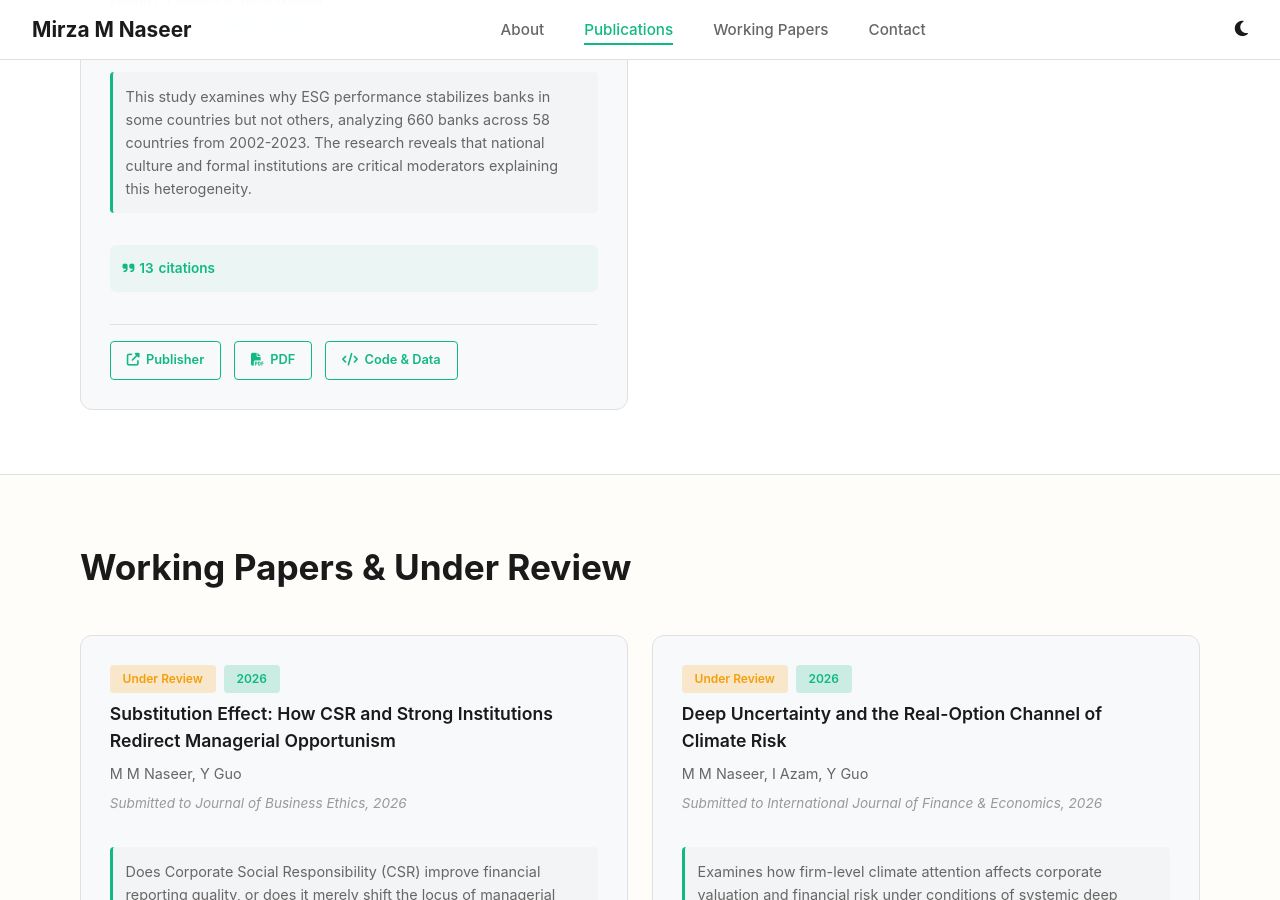
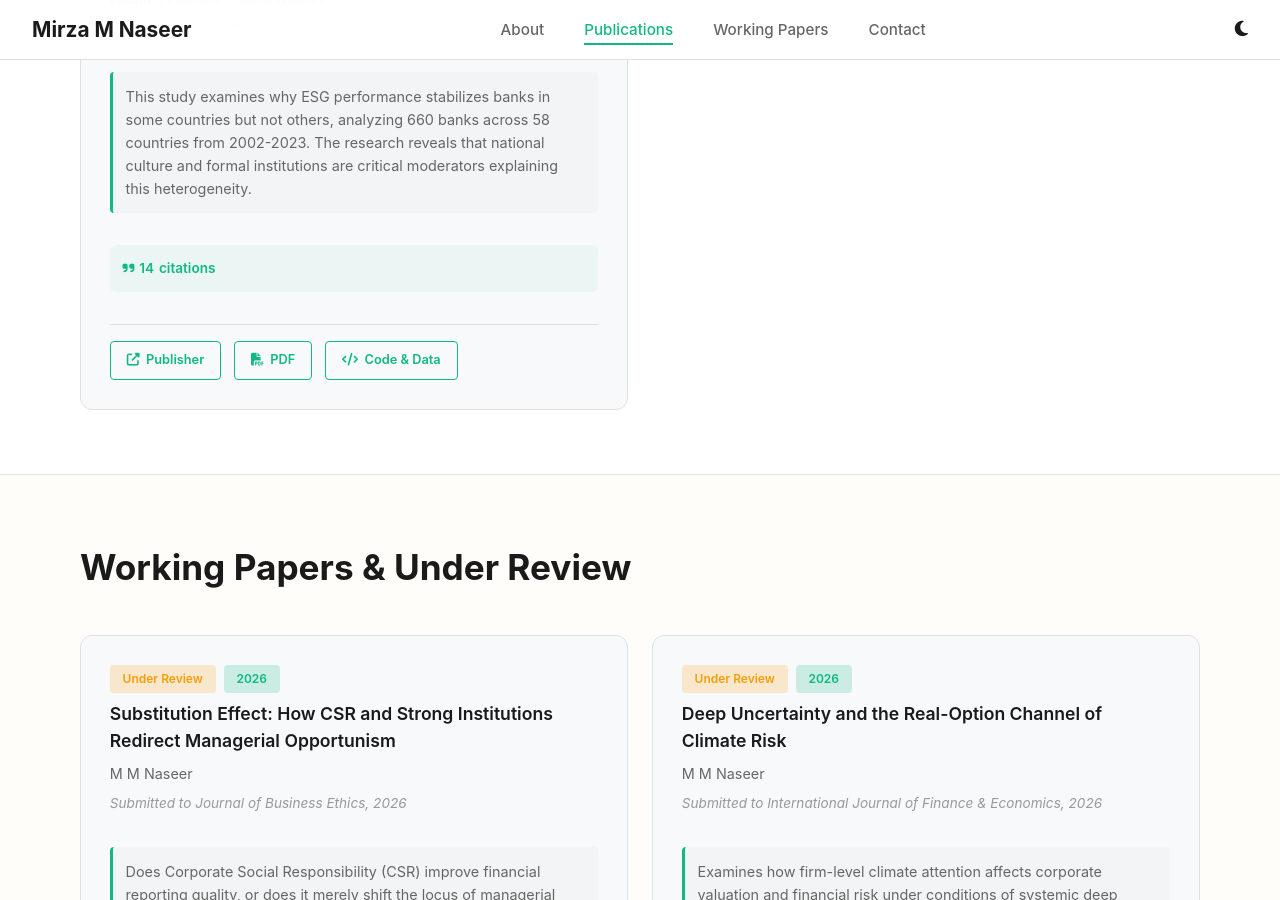
Before and after one commit to mmnaseer/mmnaseer.github.io, a Jekyll site: the page index.html, which Jekyll copies as it is, in a window 1280 px wide and 900 px high, scrolled down 3764 px. Built offline with Jekyll 4.4.1, drawn with Linux system fonts in a browser that asks for light colours; some of the changed lines change nothing that is shown; some of the changed text lies outside the part shown.

Commit message:
Update index.html

```diff
--- a/index.html
+++ b/index.html
@@ -754,7 +754,7 @@
                     <div class="pub-citations">
                         <div class="citations-count">
                             <i class="fas fa-quote-right"></i>
-                            <span id="citations-1">100</span> citations
+                            <span id="citations-1">108</span> citations
                         </div>
                     </div>
                     <div class="pub-links">
@@ -820,7 +820,7 @@
                     <div class="pub-citations">
                         <div class="citations-count">
                             <i class="fas fa-quote-right"></i>
-                            <span id="citations-3">36</span> citations
+                            <span id="citations-3">38</span> citations
                         </div>
                     </div>
                     <div class="pub-links">
@@ -854,7 +854,7 @@
                     <div class="pub-citations">
                         <div class="citations-count">
                             <i class="fas fa-quote-right"></i>
-                            <span id="citations-5">64</span> citations
+                            <span id="citations-5">73</span> citations
                         </div>
                     </div>
                     <div class="pub-links">
@@ -888,7 +888,7 @@
                     <div class="pub-citations">
                         <div class="citations-count">
                             <i class="fas fa-quote-right"></i>
-                            <span id="citations-4">5</span> citations
+                            <span id="citations-4">6</span> citations
                         </div>
                     </div>
                     <div class="pub-links">
@@ -922,7 +922,7 @@
                     <div class="pub-citations">
                         <div class="citations-count">
                             <i class="fas fa-quote-right"></i>
-                            <span id="citations-6">117</span> citations
+                            <span id="citations-6">120</span> citations
                         </div>
                     </div>
                     <div class="pub-links">
@@ -956,7 +956,7 @@
                     <div class="pub-citations">
                         <div class="citations-count">
                             <i class="fas fa-quote-right"></i>
-                            <span id="citations-7">13</span> citations
+                            <span id="citations-7">14</span> citations
                         </div>
                     </div>
                     <div class="pub-links">
@@ -990,7 +990,7 @@
                                 <span class="pub-badge">2026</span>
                             </div>
                             <h3 class="pub-title">Substitution Effect: How CSR and Strong Institutions Redirect Managerial Opportunism</h3>
-                            <p class="pub-authors">M M Naseer, Y Guo</p>
+                            <p class="pub-authors">M M Naseer</p>
                             <p class="pub-journal">Submitted to Journal of Business Ethics, 2026</p>
                         </div>
                     </div>
@@ -1023,7 +1023,7 @@
                                 <span class="pub-badge">2026</span>
                             </div>
                             <h3 class="pub-title">Deep Uncertainty and the Real-Option Channel of Climate Risk</h3>
-                            <p class="pub-authors">M M Naseer, I Azam, Y Guo</p>
+                            <p class="pub-authors">M M Naseer</p>
                             <p class="pub-journal">Submitted to International Journal of Finance & Economics, 2026</p>
                         </div>
                     </div>
```
